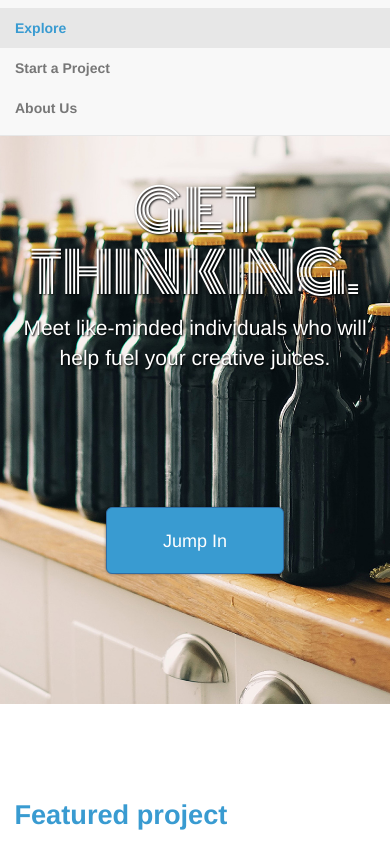
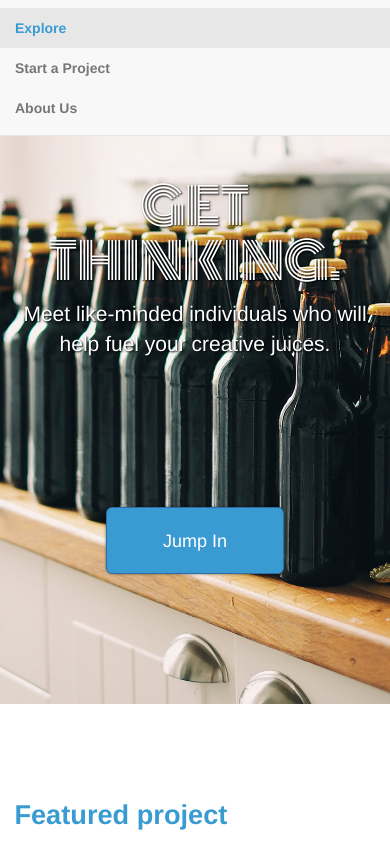
Before and after one commit to oseibhadode/jumpstart, a plain HTML site: page index.html in a window 390 px wide. Shown: the top 844 px of the page. Drawn offline with nearby package versions, Linux system fonts and the light colour scheme; a web font is replaced by a local one.

Commit message:
minor change to css

```diff
--- a/resources/css/style.css
+++ b/resources/css/style.css
@@ -92,7 +92,7 @@ html {
   }
 
   .text-center h1 {
-    font-size: 3.5rem;
+    font-size: 3.1rem;
     /*margin-top: .85rem;*/
   }
 }
```
